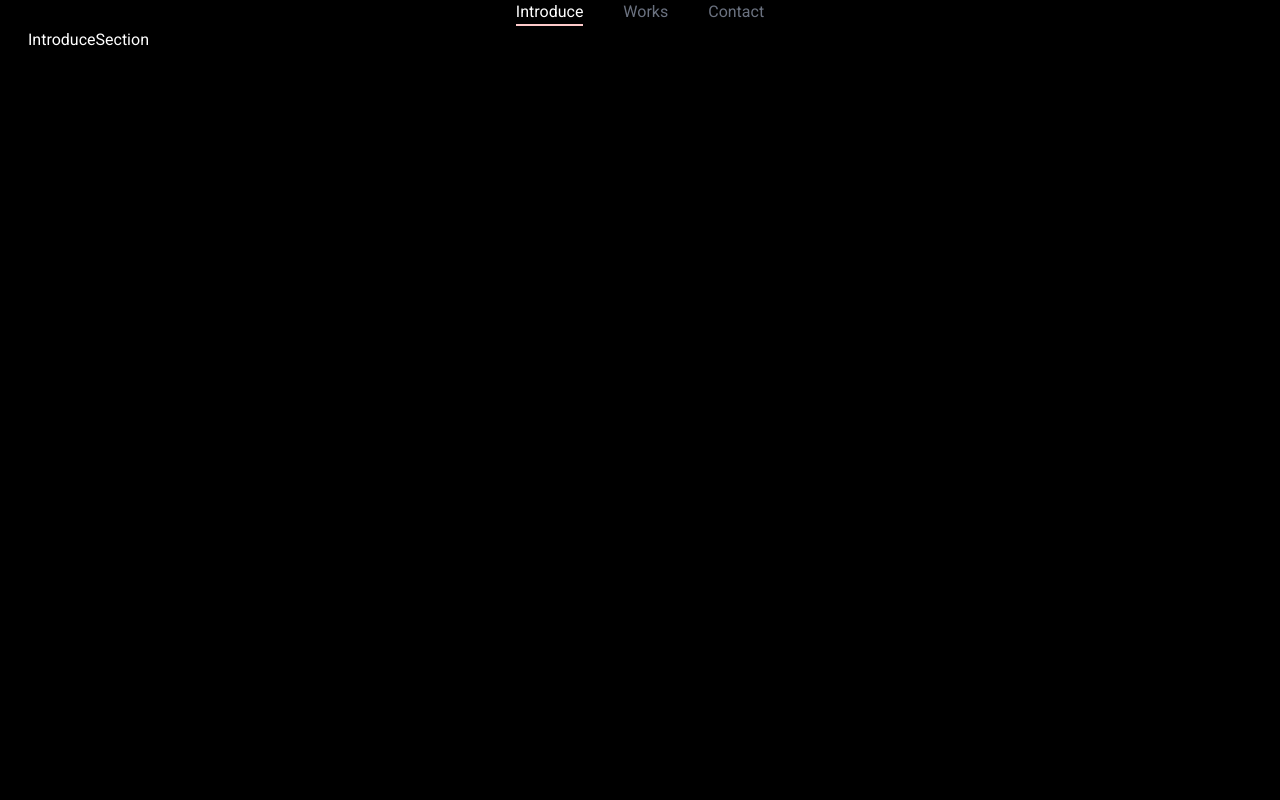
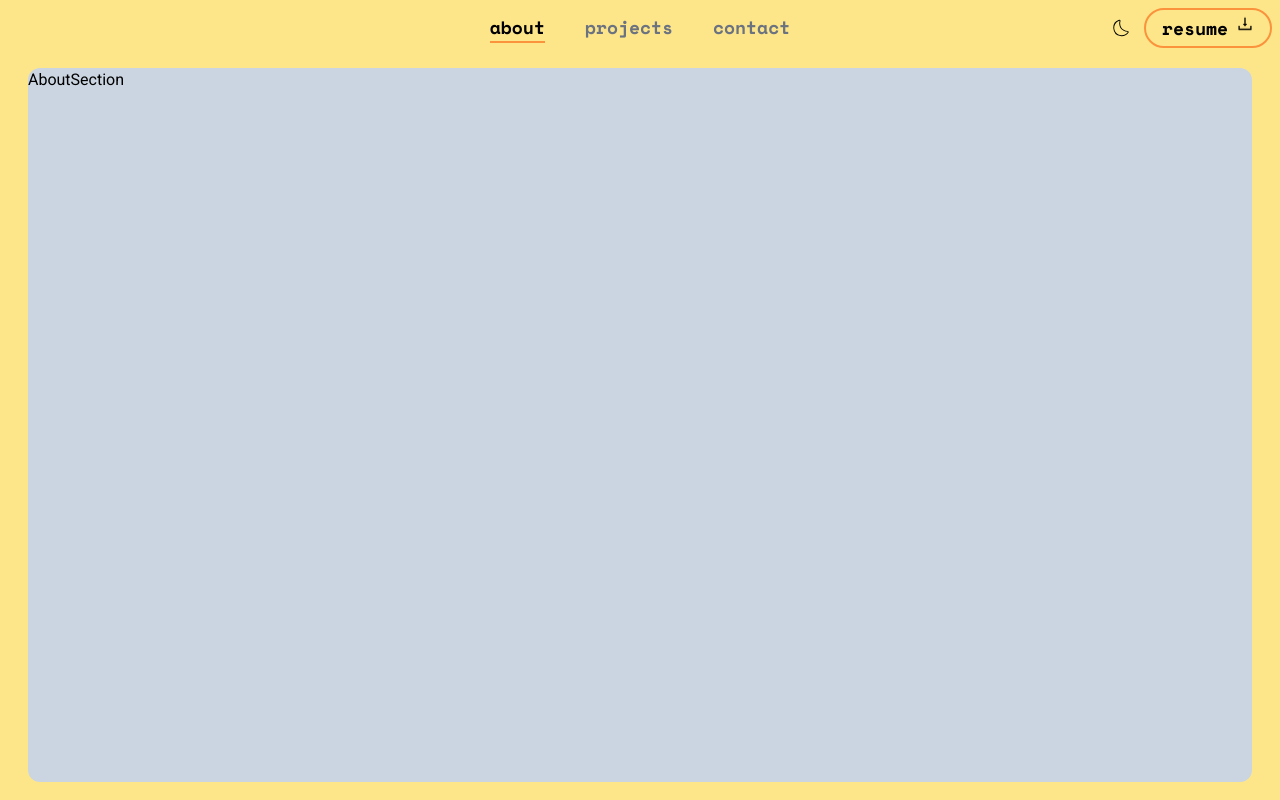
Before and after one commit to Long6695/Portfolio, a Next.js app: page / in a window 1280 px wide. Shown: the top 800 px of the page. Built offline with nearby package versions, Linux system fonts and the light colour scheme.

Commit message:
feat: layouts

```diff
--- /dev/null
+++ b/src/app/fonts.ts
@@ -0,0 +1,15 @@
+import { Roboto, Space_Mono } from "next/font/google";
+
+export const roboto = Roboto({
+  weight: ["400", "500", "700"],
+  style: ["normal"],
+  subsets: ["latin"],
+  display: "swap",
+});
+
+export const space_mono = Space_Mono({
+  weight: ["400", "700"],
+  style: ["normal"],
+  subsets: ["latin"],
+  display: "swap",
+});
--- a/src/app/globals.css
+++ b/src/app/globals.css
@@ -2,14 +2,34 @@
 @tailwind components;
 @tailwind utilities;
 
+.dark {
+  @apply bg-gray-800 text-gray-200
+}
+
+.light {
+  @apply bg-slate-300 text-black
+}
+
 .layout {
-  @apply container bg-gray-400 mx-auto h-screen text-white;
+  @apply container bg-amber-200 mx-auto h-screen overflow-y-hidden;
+}
+
+.section-layout {
+  @apply w-full h-screen;
+}
+
+.section-wrapper {
+  @apply h-[95%] w-full mt-5 rounded-xl;
 }
 
 .active {
-  @apply border-b-2 border-red-200;
+  @apply border-b-2 border-orange-400;
 }
 
 .deactive {
   @apply border-0;
 }
+
+button:hover {
+  @apply bg-orange-400
+}
--- a/src/app/layout.tsx
+++ b/src/app/layout.tsx
@@ -1,12 +1,5 @@
+import { roboto } from "./fonts";
 import "./globals.css";
-import { Roboto } from "next/font/google";
-
-const roboto = Roboto({
-  weight: ["400", "500", "700"],
-  style: ["normal"],
-  subsets: ["latin"],
-  display: "swap",
-});
 
 export const metadata = {
   title: "Portfolio",
--- a/src/app/page.tsx
+++ b/src/app/page.tsx
@@ -1,87 +1,45 @@
 "use client";
 import ContactSection from "@/components/contact";
-import IntroduceSection from "@/components/introduce";
+import AboutSection from "@/components/about";
 import WorksSection from "@/components/works";
 import React, { useRef, useState } from "react";
-import cn from "classnames";
-type MenuType = {
-  id: number;
-  label: string;
-  value: string;
-};
-const MENUS: MenuType[] = [
-  {
-    id: 1,
-    label: "Introduce",
-    value: "introduce",
-  },
-  {
-    id: 2,
-    label: "Works",
-    value: "works",
-  },
-  {
-    id: 3,
-    label: "Contact",
-    value: "contact",
-  },
-];
+import Nav, { MenuType } from "@/components/nav";
+import ThemeContextProvider from "@/context/theme-context";
 
 const MainPage = () => {
-  const section1 = useRef<HTMLDivElement>(null);
-  const section2 = useRef<HTMLDivElement>(null);
-  const section3 = useRef<HTMLDivElement>(null);
+  const aboutSection = useRef<HTMLDivElement>(null);
+  const projectSection = useRef<HTMLDivElement>(null);
+  const contactSection = useRef<HTMLDivElement>(null);
   const [active, setActive] = useState(1);
 
-  const sectionMap = {
-    1: section1,
-    2: section2,
-    3: section3,
+  const sectionRefMap = {
+    1: aboutSection,
+    2: projectSection,
+    3: contactSection,
   };
 
-  const scrollToView = (num: keyof typeof sectionMap) => {
-    sectionMap[num]?.current?.scrollIntoView({ behavior: "smooth" });
+  const scrollToView = (num: keyof typeof sectionRefMap) => {
+    sectionRefMap[num]?.current?.scrollIntoView({ behavior: "smooth" });
   };
-  console.log(active);
+
   const handleScroll = (item: MenuType) => {
-    scrollToView(item.id as keyof typeof sectionMap);
+    scrollToView(item.id as keyof typeof sectionRefMap);
     setActive(item.id);
   };
+
   return (
-    <>
-      <div className="fixed left-0 right-0 container m-auto flex justify-center gap-10">
-        <ul className="flex gap-10">
-          {MENUS.map((item) => (
-            <li
-              key={item.value}
-              className={cn({
-                active: item.id === active,
-                deactive: item.id !== active,
-              })}
-              onClick={() => handleScroll(item)}
-            >
-              <p
-                className={cn({
-                  "text-white": item.id === active,
-                  "text-gray-500": item.id !== active,
-                })}
-              >
-                {item.label}
-              </p>
-            </li>
-          ))}
-        </ul>
+    <ThemeContextProvider>
+      <Nav onScroll={handleScroll} active={active} />
+      <div className="section-layout px-7 pt-12" ref={aboutSection}>
+        <AboutSection />
       </div>
-      <div className="bg-black h-full p-7" ref={section1}>
-        <IntroduceSection />
-      </div>
-      <div className="bg-red-500 h-full p-7" ref={section2}>
+      <div className="section-layout px-7 pt-12" ref={projectSection}>
         <WorksSection />
       </div>
-      <div className="bg-blue-500 h-full p-7" ref={section3}>
+      <div className="section-layout px-7 pt-12" ref={contactSection}>
         <ContactSection />
       </div>
-    </>
+    </ThemeContextProvider>
   );
 };
 
--- /dev/null
+++ b/src/components/about/index.tsx
@@ -0,0 +1,7 @@
+import React from "react";
+import SectionWrapper from "../section-wrapper";
+const AboutSection = () => {
+  return <SectionWrapper>AboutSection</SectionWrapper>;
+};
+
+export default AboutSection;
--- a/src/components/contact/index.tsx
+++ b/src/components/contact/index.tsx
@@ -1,8 +1,9 @@
 import React from 'react'
+import SectionWrapper from '../section-wrapper'
 
 const ContactSection = () => {
   return (
-    <div>ContactSection</div>
+    <SectionWrapper>ContactSection</SectionWrapper>
   )
 }
 
--- a/src/components/introduce/index.tsx
+++ /dev/null
@@ -1,9 +0,0 @@
-import React from 'react'
-
-const IntroduceSection = () => {
-  return (
-    <div>IntroduceSection</div>
-  )
-}
-
-export default IntroduceSection
--- /dev/null
+++ b/src/components/nav/index.tsx
@@ -0,0 +1,93 @@
+import { space_mono } from "@/app/fonts";
+import React, { useContext } from "react";
+import { CiSun, CiDark } from "react-icons/ci";
+import { AiOutlineDownload } from "react-icons/ai";
+import cn from "classnames";
+import { ThemeContext } from "@/context/theme-context";
+
+export type MenuType = {
+  id: number;
+  label: string;
+  value: string;
+};
+const MENUS: MenuType[] = [
+  {
+    id: 1,
+    label: "about",
+    value: "about",
+  },
+  {
+    id: 2,
+    label: "projects",
+    value: "projects",
+  },
+  {
+    id: 3,
+    label: "contact",
+    value: "contact",
+  },
+];
+
+const Nav = ({
+  active,
+  onScroll,
+}: {
+  active: number;
+  onScroll: (item: MenuType) => void;
+}) => {
+  const { darkMode, toggleDarkMode } = useContext(ThemeContext);
+  const handleDownloadCV = () => {};
+  return (
+    <div className="fixed left-0 right-0 top-2 container m-auto flex items-center justify-center gap-10">
+      <div className="flex items-center w-full h-10">
+        <ul className="relative flex justify-center gap-10 w-full">
+          {MENUS.map((item) => (
+            <li
+              key={item.value}
+              className={cn(
+                `font-bold text-lg hover:animate-scale ${space_mono.className}`,
+                {
+                  active: item.id === active,
+                  deactive: item.id !== active,
+                }
+              )}
+              onClick={() => onScroll(item)}
+            >
+              <a
+                className={cn("cursor-pointer", {
+                  "text-gray-500": item.id !== active,
+                })}
+              >
+                {item.label}
+              </a>
+            </li>
+          ))}
+        </ul>
+        <div className="absolute right-2 top-0 flex items-center gap-3">
+          {darkMode ? (
+            <CiSun
+              className="hover:fill-orange-400 cursor-pointer"
+              size="22px"
+              onClick={toggleDarkMode}
+            />
+          ) : (
+            <CiDark
+              className="hover:fill-orange-400 cursor-pointer"
+              size="22px"
+              onClick={toggleDarkMode}
+            />
+          )}
+          <button
+            className={`border-orange-400 border-2 font-bold text-lg px-4 h-10 rounded-full ${space_mono.className} flex items-center gap-2`}
+            onClick={handleDownloadCV}
+          >
+            resume
+            <AiOutlineDownload className="animate-bounce " />
+          </button>
+        </div>
+      </div>
+    </div>
+  );
+};
+
+export default Nav;
--- /dev/null
+++ b/src/components/section-wrapper/index.tsx
@@ -0,0 +1,18 @@
+import React, { useContext } from "react";
+import cn from "classnames";
+import { ThemeContext } from "@/context/theme-context";
+const SectionWrapper = ({ children }: { children: React.ReactNode }) => {
+  const { darkMode } = useContext(ThemeContext);
+  return (
+    <div
+      className={cn("section-wrapper", {
+        dark: darkMode,
+        light: !darkMode,
+      })}
+    >
+      {children}
+    </div>
+  );
+};
+
+export default SectionWrapper;
--- a/src/components/works/index.tsx
+++ b/src/components/works/index.tsx
@@ -1,9 +1,8 @@
-import React from 'react'
+import React from "react";
+import SectionWrapper from "../section-wrapper";
 
 const WorksSection = () => {
-  return (
-    <div>WorksSection</div>
-  )
-}
+  return <SectionWrapper>WorksSection</SectionWrapper>;
+};
 
-export default WorksSection
+export default WorksSection;
--- /dev/null
+++ b/src/context/theme-context.tsx
@@ -0,0 +1,35 @@
+import React, { createContext, useState } from "react";
+
+interface ThemeContextType {
+  darkMode: boolean;
+  toggleDarkMode: () => any;
+}
+
+const defaultThemeContext: ThemeContextType = {
+  darkMode: false,
+  toggleDarkMode: () => {},
+};
+
+export const ThemeContext =
+  createContext<ThemeContextType>(defaultThemeContext);
+
+const ThemeContextProvider = ({ children }: { children: React.ReactNode }) => {
+  const [darkMode, setDarkMode] = useState<boolean>(false);
+
+  const toggleDarkMode = () => {
+    setDarkMode((prev) => !prev);
+  };
+
+  const themeContextValue = {
+    darkMode,
+    toggleDarkMode,
+  };
+
+  return (
+    <ThemeContext.Provider value={themeContextValue}>
+      {children}
+    </ThemeContext.Provider>
+  );
+};
+
+export default ThemeContextProvider;
--- a/tailwind.config.js
+++ b/tailwind.config.js
@@ -1,10 +1,18 @@
 /** @type {import('tailwindcss').Config} */
 module.exports = {
-  content: [
-    "./src/**/*.{js,ts,jsx,tsx}",
-  ],
+  content: ["./src/**/*.{js,ts,jsx,tsx}"],
   theme: {
-    extend: {},
+    extend: {
+      keyframes: {
+        scale: {
+          "0%, 100%": { transform: "scale(1)" },
+          "50%": { transform: "scale(1.2)" },
+        },
+      },
+      animation: {
+        scale: "scale 2s linear infinite",
+      },
+    },
   },
   plugins: [],
-}
+};
```
